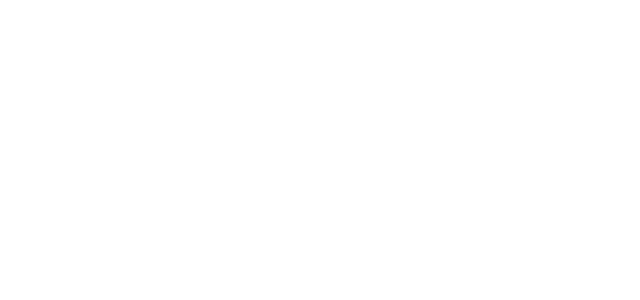
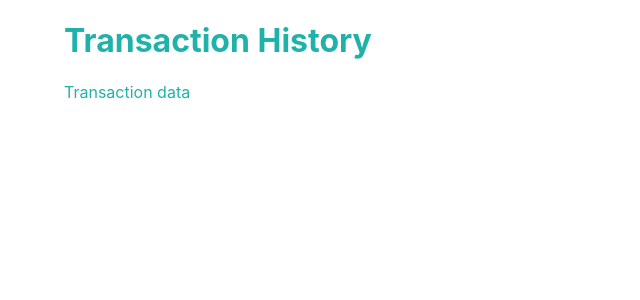
Before and after one commit to garwan/salamantex_react, a Next.js app: page / in a window 1280 px wide. Shown: the top 300 px of the page, without its empty margins (0-640 px from the left). Built offline with nearby package versions, Linux system fonts and the light colour scheme.

Commit message:
Created Transaction template

```diff
--- /dev/null
+++ b/components/Base/CustomizedContainer.tsx
@@ -0,0 +1,10 @@
+import styled from "@emotion/styled";
+import { Container } from "@mui/material";
+
+export const CustomizedContainer = styled(Container)`
+color: #20b2aa;
+
+:hover {
+  color: #2e8b57;
+}
+`;
--- /dev/null
+++ b/components/Transaction/Transaction.tsx
@@ -0,0 +1,13 @@
+import TransactionBody from "./TransactionBody"
+import TransactionHeader from "./TransactionHeader"
+
+const Transaction = () => {
+    return (
+        <div >
+            <TransactionHeader />
+            <TransactionBody />
+        </div>
+    )
+}
+
+export default Transaction
--- /dev/null
+++ b/components/Transaction/TransactionBody.tsx
@@ -0,0 +1,9 @@
+const TransactionBody = () => {
+    return (
+        <p >
+            Transaction data
+        </p>
+    )
+}
+
+export default TransactionBody
--- /dev/null
+++ b/components/Transaction/TransactionHeader.tsx
@@ -0,0 +1,9 @@
+const TransactionHeader = () => {
+    return (
+        <h1 >
+            Transaction History
+        </h1>
+    )
+}
+
+export default TransactionHeader
--- a/pages/index.tsx
+++ b/pages/index.tsx
@@ -1,17 +1,20 @@
-import { Container, styled } from '@mui/material'
 import type { NextPage } from 'next'
 import Head from 'next/head'
-import styles from '../styles/Home.module.css'
+import { CustomizedContainer } from '../components/Base/CustomizedContainer'
+import Transaction from '../components/Transaction/Transaction'
 
 
 const Home: NextPage = () => {
   return (
-    <div className={styles.container}>
+    <div >
       <Head>
         <title>Frontend Assignment</title>
         <link rel="icon" href="/favicon.ico" />
       </Head>
 
+      <CustomizedContainer>
+        <Transaction />
+      </CustomizedContainer>
     </div>
   )
 }
```
